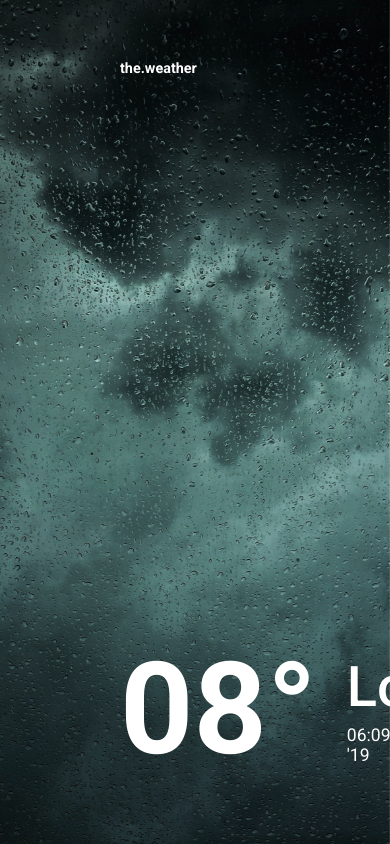
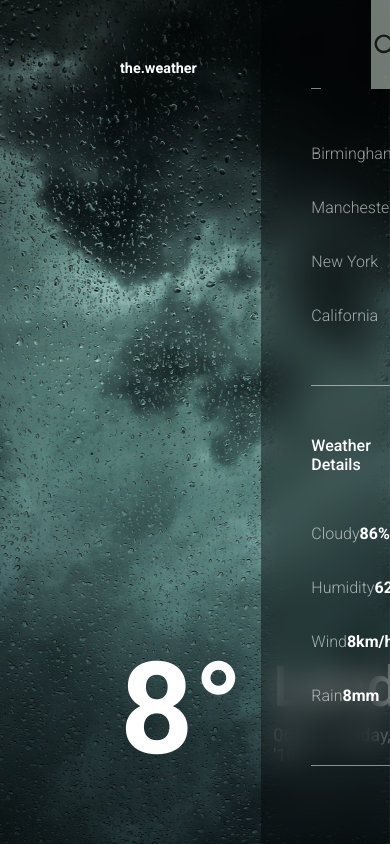
Before and after one commit to YRlp98/weather_app_website, a Vue app: page / in a window 390 px wide. Built offline with nearby package versions, Linux system fonts and the light colour scheme.

Commit message:
implement basics

```diff
--- a/package.json
+++ b/package.json
@@ -8,6 +8,7 @@
     "lint": "vue-cli-service lint"
   },
   "dependencies": {
+    "axios": "^0.26.1",
     "core-js": "^3.6.5",
     "sass-loader": "7.3.1",
     "vue": "^3.0.0"
--- a/src/App.vue
+++ b/src/App.vue
@@ -1,14 +1,20 @@
 <template>
   <div class="background">
-    <div class="contauiner">
+    <div class="container">
       <Logo class="logo" title="the.weather" />
-      <Weather class="weather" />
+      <Weather class="weather" :weather="this.weatherData" />
     </div>
-    <Menu class="menu" />
+    <Menu
+      class="menu"
+      v-on:sendCity="fetchWeather($event)"
+      :weather="this.weatherData"
+    />
   </div>
 </template>
 
 <script>
+import axios from "axios";
+
 import Logo from "./components/Logo.vue";
 import Weather from "./components/Weather.vue";
 import Menu from "./components/Menu.vue";
@@ -20,10 +26,38 @@ export default {
     Weather,
     Menu,
   },
+  data() {
+    return {
+      api_key: "a2f03a12f79f1530dcec0bab4ffc1faf",
+      url_base: `http://api.openweathermap.org/data/2.5`,
+      hard_url:
+        "http://api.openweathermap.org/data/2.5/weather?q=London&units=metric&APPID=a2f03a12f79f1530dcec0bab4ffc1faf",
+      city: "",
+      weatherData: null,
+    };
+  },
+  props: {
+    query: String,
+  },
+  methods: {
+    async fetchWeather(updatedCity) {
+      this.city = updatedCity;
+      this.weatherData = await axios.get(
+        `http://api.openweathermap.org/data/2.5/weather?q=${this.city}&units=metric&APPID=${this.api_key}`
+      );
+      console.log("City: ", this.weatherData.data.name);
+    },
+  },
 };
 </script>
 
 <style lang="scss" scoped>
+@media only screen and (max-width: 500px) {
+  .container {
+    display: none;
+  }
+}
+
 .background {
   position: relative;
   display: flex;
@@ -34,7 +68,7 @@ export default {
   -o-background-size: cover;
   background-size: cover;
 
-  .contauiner {
+  .container {
     display: flex;
     flex-direction: column;
     margin: 60px 0 60px 120px;
@@ -43,5 +77,11 @@ export default {
       margin: auto 0 0 0;
     }
   }
+
+  .menu {
+    margin-top: 0;
+    top: 0;
+    right: 0;
+  }
 }
 </style>
--- a/src/components/Menu.vue
+++ b/src/components/Menu.vue
@@ -2,8 +2,13 @@
   <div class="container">
     <form class="search" action="" method="">
       <div class="search_conainer">
-        <input type="text" required="" placeholder="Another Location" />
-        <a href="#">
+        <input
+          type="text"
+          placeholder="Another Location"
+          v-model="query"
+          v-on:keyup.enter="sendCity"
+        />
+        <a href="#" @click="sendCity">
           <img src="../assets/icons/search.svg" alt="Search" />
         </a>
       </div>
@@ -32,6 +37,7 @@ export default {
   name: "Menu",
   data() {
     return {
+      query: "",
       cities: [
         {
           name: "Birmingham",
@@ -66,11 +72,20 @@ export default {
       ],
     };
   },
+  props: {
+    weather: Object,
+  },
+  methods: {
+    sendCity() {
+      this.$emit("sendCity", this.query);
+    },
+  },
 };
 </script>
 
 <style lang="scss" scoped>
 .container {
+  position: absolute;
   width: 33%;
   height: 100vh;
   display: flex;
--- a/src/components/Weather.vue
+++ b/src/components/Weather.vue
@@ -1,13 +1,15 @@
 <template>
   <div class="weather">
-    <h1 class="temperature">08°</h1>
+    <h1 class="temperature">
+      {{ Math.round(weather ? weather.data.main.temp : "08") }}°
+    </h1>
     <div class="city_date">
-      <h2 class="city">London</h2>
+      <h2 class="city">{{ weather ? weather.data.name : "London" }}</h2>
       <p class="date">06:09 - Sunday, 6 Oct '19</p>
     </div>
     <div class="icon_stats">
       <img class="icon" src="../assets/icons/rain.png" />
-      <p class="stats">Rainy</p>
+      <p class="stats">{{ weather ? weather.data.weather[0].main : "Rain" }}</p>
     </div>
   </div>
 </template>
@@ -15,6 +17,9 @@
 <script>
 export default {
   name: "Weather",
+  props: {
+    weather: Object,
+  },
 };
 </script>
 
```
Also changed, not shown: 1 other file (tests, documents, lock files or other folders).
